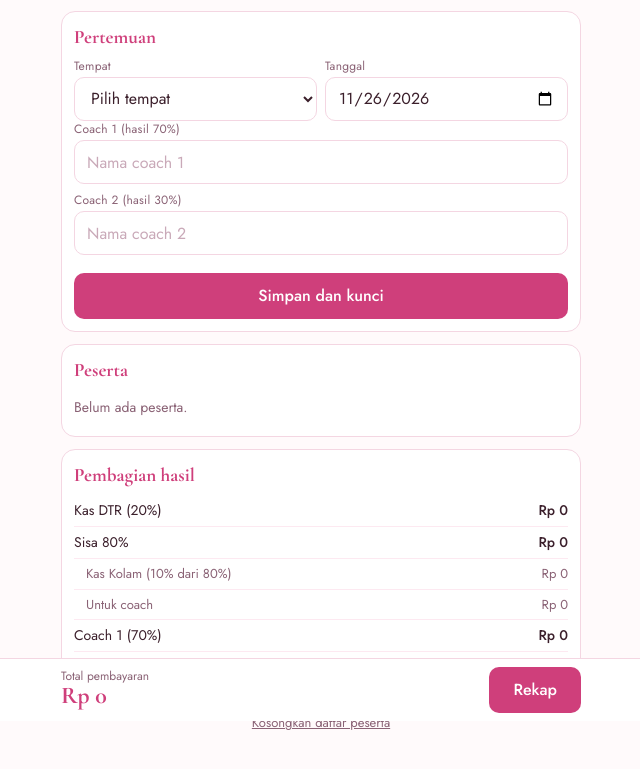
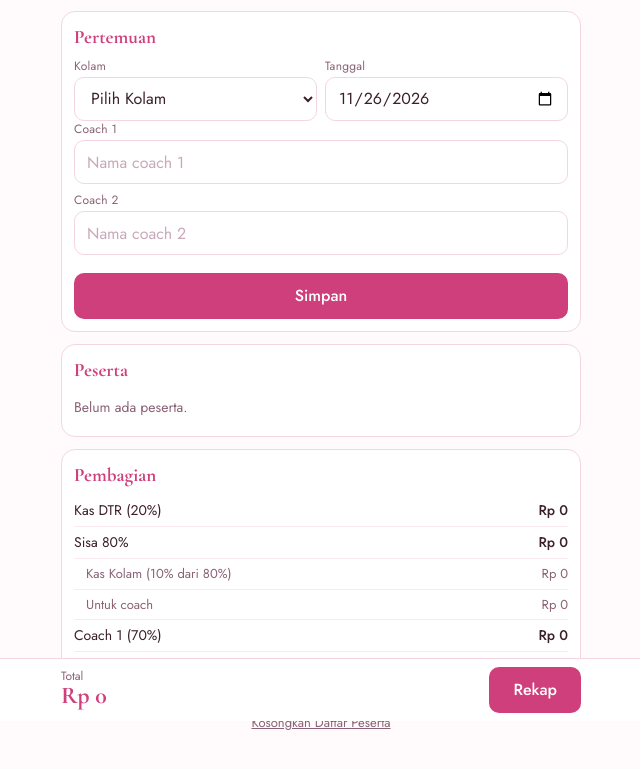
Before and after one commit to allexiaelsie/coach-eka-report, a plain HTML site: page index.html in a window 1280 px wide. Shown: the part 79-848 px from the top of the page, without its empty margins (319-959 px from the left). Drawn offline with nearby package versions, Linux system fonts and the light colour scheme.

Commit message:
index.html

```diff
--- a/index.html
+++ b/index.html
@@ -103,9 +103,9 @@
     <h2>Pertemuan</h2>
     <div class="row">
       <div>
-        <label for="tempat">Tempat</label>
+        <label for="tempat">Kolam</label>
         <select id="tempat">
-          <option value="">Pilih tempat</option>
+          <option value="">Pilih Kolam</option>
           <option>Sumberbeling</option><option>NK Cafe</option>
           <option>Manali Hill</option><option>Langlang Waterplay</option>
           <option>Kostrad</option>
@@ -116,12 +116,12 @@
         <input type="date" id="tanggal">
       </div>
     </div>
-    <label for="coach1">Coach 1 (hasil 70%)</label>
+    <label for="coach1">Coach 1</label>
     <input type="text" id="coach1" placeholder="Nama coach 1" autocomplete="off">
-    <label for="coach2">Coach 2 (hasil 30%)</label>
+    <label for="coach2">Coach 2</label>
     <input type="text" id="coach2" placeholder="Nama coach 2" autocomplete="off">
     <div class="hint" id="hintSetup"></div>
-    <button type="button" class="full" id="btnKunci">Simpan dan kunci</button>
+    <button type="button" class="full" id="btnKunci">Simpan</button>
   </div>
 
   <!-- Pertemuan sudah dikunci -->
@@ -138,10 +138,10 @@
   <div class="msg err" id="err"></div>
 
   <div class="card" id="addCard" hidden>
-    <h2>Tambah peserta <span id="hint"></span></h2>
+    <h2>Tambah Peserta <span id="hint"></span></h2>
     <div class="row">
-      <input type="text" id="nama" placeholder="Nama peserta" autocomplete="off">
-      <button type="button" class="add" id="btnTambah" aria-label="Tambah peserta">+</button>
+      <input type="text" id="nama" placeholder="Nama Peserta" autocomplete="off">
+      <button type="button" class="add" id="btnTambah" aria-label="Tambah Peserta">+</button>
     </div>
   </div>
 
@@ -151,7 +151,7 @@
   </div>
 
   <div class="card">
-    <h2>Pembagian hasil</h2>
+    <h2>Pembagian</h2>
     <table>
       <tr><td>Kas DTR (20%)</td><td id="rDTR"></td></tr>
       <tr><td>Sisa 80%</td><td id="rSisa80"></td></tr>
@@ -165,17 +165,17 @@
   <div class="msg" id="msgRekap"></div>
 
   <div class="card" id="preview">
-    <h2>Hasil rekap</h2>
+    <h2>Rekap</h2>
     <img id="imgRekap" alt="Gambar rekap keuangan">
-    <button type="button" class="full" id="btnDownload">Download gambar</button>
+    <button type="button" class="full" id="btnDownload">Download</button>
   </div>
 
-  <button type="button" class="linkbtn" id="btnReset">Kosongkan daftar peserta</button>
+  <button type="button" class="linkbtn" id="btnReset">Kosongkan Daftar Peserta</button>
 </div>
 
 <div class="bar">
   <div class="bar-in">
-    <div class="tot"><small>Total pembayaran</small><b id="total">Rp 0</b></div>
+    <div class="tot"><small>Total</small><b id="total">Rp 0</b></div>
     <button type="button" id="btnRekap">Rekap</button>
   </div>
 </div>
```
